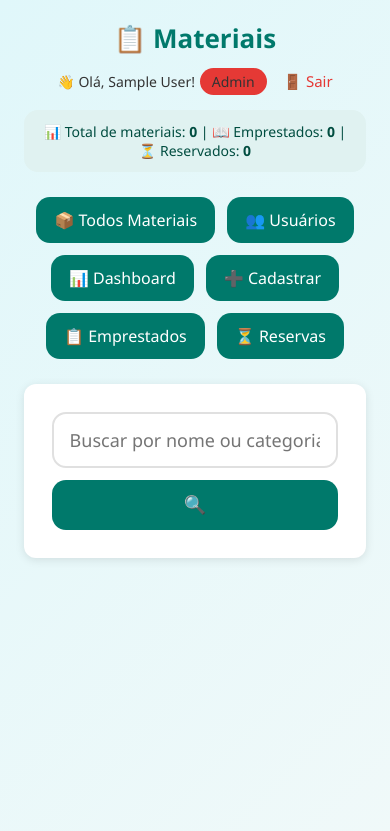
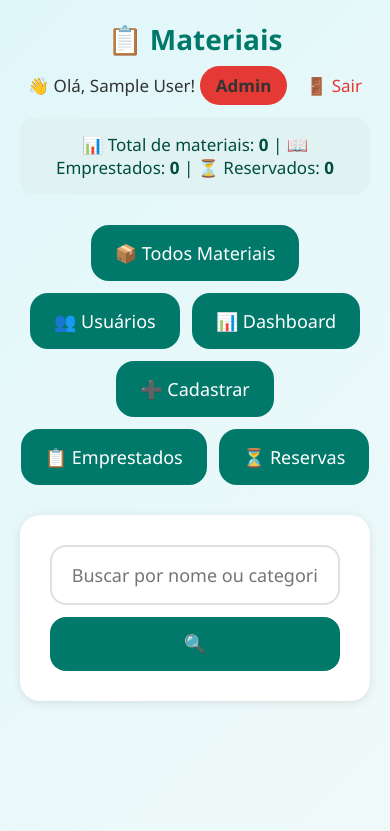
Before and after one commit to julio-aurelio/Gest-o-de-material, a Flask app: page / in a window 390 px wide. Shown: the top 831 px of the page. Run offline with Flask 3, Linux system fonts and the light colour scheme; the visitor is signed in with stand-in values (Sample User, id 1); data that the repository does not hold is empty.

Commit message:
mudanças nos botões para celular

```diff
--- a/static/style.css
+++ b/static/style.css
@@ -47,30 +47,30 @@ html, body {
 
 /* ==================== TÍTULOS ==================== */
 h1 {
-    font-size: 32px;
-    margin-bottom: 20px;
+    font-size: 36px;
+    margin-bottom: 25px;
     text-align: center;
     color: var(--primary);
 }
 
 h2 {
     color: var(--primary);
-    margin-bottom: 15px;
-    font-size: 28px;
+    margin-bottom: 18px;
+    font-size: 32px;
 }
 
 h3 {
     color: var(--primary);
-    margin-bottom: 10px;
-    font-size: 24px;
+    margin-bottom: 12px;
+    font-size: 28px;
 }
 
 /* ==================== NAVEGAÇÃO ==================== */
 nav {
     display: flex;
     justify-content: center;
-    margin-bottom: 30px;
-    gap: 12px;
+    margin-bottom: 35px;
+    gap: 15px;
     flex-wrap: wrap;
 }
 
@@ -78,9 +78,10 @@ nav a {
     background: var(--primary);
     color: var(--white);
     text-decoration: none;
-    padding: 12px 24px;
-    border-radius: var(--radius);
-    font-size: 16px;
+    padding: 16px 28px;
+    border-radius: 16px;
+    font-size: 20px;
+    font-weight: 500;
     transition: var(--transition);
 }
 
@@ -128,20 +130,20 @@ nav a:hover {
 }
 
 .btn-small {
-    padding: 6px 14px;
-    font-size: 14px;
+    padding: 10px 20px;
+    font-size: 16px;
 }
 
 /* ==================== FORMULÁRIOS ==================== */
 form {
     display: flex;
     flex-direction: column;
-    gap: 15px;
-    max-width: 500px;
+    gap: 20px;
+    max-width: 550px;
     margin: 0 auto;
     background: var(--white);
-    padding: 30px;
-    border-radius: var(--radius);
+    padding: 35px;
+    border-radius: 20px;
     box-shadow: var(--shadow);
 }
 
@@ -152,10 +154,10 @@ input[type="number"],
 input[type="date"],
 select,
 textarea {
-    font-size: 18px;
-    padding: 14px 16px;
+    font-size: 20px;
+    padding: 18px 20px;
     border: 2px solid #e0e0e0;
-    border-radius: var(--radius);
+    border-radius: 16px;
     width: 100%;
     font-family: inherit;
     transition: var(--transition);
@@ -178,28 +180,28 @@ label {
     font-weight: 600;
     margin-bottom: -8px;
     color: var(--primary-dark);
-    font-size: 16px;
+    font-size: 18px;
 }
 
 textarea {
     resize: vertical;
-    min-height: 100px;
+    min-height: 120px;
 }
 
 /* ==================== LISTA DE MATERIAIS (GRID) ==================== */
 ul {
     list-style: none;
     display: grid;
-    grid-template-columns: repeat(auto-fill, minmax(340px, 1fr));
-    gap: 25px;
+    grid-template-columns: repeat(auto-fill, minmax(360px, 1fr));
+    gap: 28px;
     padding: 0;
 }
 
 /* Cartão de materiais */
 li {
     background: var(--white);
-    padding: 25px;
-    border-radius: var(--radius);
+    padding: 28px;
+    border-radius: 20px;
     box-shadow: var(--shadow);
     display: flex;
     flex-direction: column;
@@ -233,19 +235,19 @@ li p {
 .badge-admin {
     background: var(--danger);
     color: var(--white);
-    padding: 6px 14px;
-    border-radius: 20px;
-    font-size: 14px;
-    font-weight: 500;
+    padding: 8px 16px;
+    border-radius: 25px;
+    font-size: 16px;
+    font-weight: 600;
 }
 
 .badge-professor {
     background: var(--success);
     color: var(--white);
-    padding: 6px 14px;
-    border-radius: 20px;
-    font-size: 14px;
-    font-weight: 500;
+    padding: 8px 16px;
+    border-radius: 25px;
+    font-size: 16px;
+    font-weight: 600;
 }
 
 span.emprestado, span.reservado {
@@ -253,39 +255,39 @@ span.emprestado, span.reservado {
     font-weight: bold;
     margin-bottom: 12px;
     display: block;
-    font-size: 16px;
+    font-size: 18px;
 }
 
 span.indisponivel {
     color: var(--danger);
     font-weight: bold;
-    margin-bottom: 10px;
+    margin-bottom: 12px;
     display: inline-block;
-    padding: 12px 20px;
+    padding: 14px 24px;
     background: #ffebee;
-    border-radius: var(--radius-sm);
-    font-size: 15px;
+    border-radius: 16px;
+    font-size: 17px;
 }
 
 /* ==================== BARRA DE PESQUISA ==================== */
 #search-form {
     display: flex;
     justify-content: center;
-    gap: 10px;
-    margin-bottom: 30px;
+    gap: 12px;
+    margin-bottom: 35px;
     position: relative;
     width: 100%;
-    max-width: 600px;
+    max-width: 650px;
     margin-left: auto;
     margin-right: auto;
 }
 
 #search-form input[type="text"] {
     flex: 1;
-    padding: 14px 18px;
-    font-size: 18px;
+    padding: 16px 22px;
+    font-size: 20px;
     border: 2px solid #e0e0e0;
-    border-radius: var(--radius);
+    border-radius: 16px;
 }
 
 #search-form input[type="text"]:focus {
@@ -293,14 +295,15 @@ span.indisponivel {
 }
 
 #search-form input[type="submit"] {
-    padding: 14px 26px;
-    font-size: 18px;
+    padding: 16px 30px;
+    font-size: 20px;
     border: none;
-    border-radius: var(--radius);
+    border-radius: 16px;
     background-color: var(--primary);
     color: var(--white);
     cursor: pointer;
     transition: var(--transition);
+    font-weight: 600;
 }
 
 #search-form input[type="submit"]:hover {
@@ -502,23 +506,24 @@ span.indisponivel {
     display: flex;
     justify-content: space-between;
     align-items: center;
-    margin-bottom: 10px;
+    margin-bottom: 15px;
     flex-wrap: wrap;
 }
 
 .user-info {
     text-align: right;
-    font-size: 16px;
+    font-size: 18px;
 }
 
 .user-info span {
-    margin-left: 10px;
+    margin-left: 12px;
 }
 
 .logout-link {
     color: var(--danger);
     text-decoration: none;
-    margin-left: 15px;
+    margin-left: 18px;
+    font-size: 18px;
 }
 
 .logout-link:hover {
@@ -555,13 +560,13 @@ span.indisponivel {
     display: flex;
     justify-content: space-between;
     align-items: center;
-    margin-bottom: 15px;
+    margin-bottom: 18px;
     flex-wrap: wrap;
 }
 
 .page-header h1 {
     margin-bottom: 0;
-    font-size: 34px;
+    font-size: 38px;
 }
 
 .user-welcome {
@@ -569,15 +574,15 @@ span.indisponivel {
 }
 
 .user-welcome span {
-    font-size: 16px;
+    font-size: 18px;
     color: var(--dark);
 }
 
 .logout-link {
-    margin-left: 15px;
+    margin-left: 18px;
     color: var(--danger);
     text-decoration: none;
-    font-size: 16px;
+    font-size: 18px;
 }
 
 .logout-link:hover {
@@ -587,48 +592,48 @@ span.indisponivel {
 /* ==================== STATS BAR ==================== */
 .stats-bar {
     text-align: center;
-    padding: 14px;
+    padding: 16px;
     background: var(--primary-light);
-    border-radius: var(--radius);
-    margin-bottom: 25px;
-    font-size: 16px;
+    border-radius: 16px;
+    margin-bottom: 30px;
+    font-size: 18px;
     color: var(--primary-dark);
 }
 
 .stats-bar strong {
-    font-weight: 600;
+    font-weight: 700;
 }
 
 /* ==================== HORÁRIOS DISPONÍVEIS ==================== */
 .horarios-container {
-    margin: 12px 0;
+    margin: 15px 0;
     width: 100%;
 }
 
 .horario-turno {
-    margin-top: 12px;
-    font-size: 15px;
+    margin-top: 15px;
+    font-size: 17px;
 }
 
 .horario-turno strong {
     color: var(--primary);
     display: block;
-    margin-bottom: 8px;
-    font-size: 16px;
+    margin-bottom: 10px;
+    font-size: 18px;
 }
 
 .horario-lista {
     display: flex;
     flex-wrap: wrap;
-    gap: 8px;
-    margin-top: 5px;
+    gap: 10px;
+    margin-top: 8px;
 }
 
 .horario-item {
     background: var(--primary-light);
-    padding: 6px 12px;
-    border-radius: 20px;
-    font-size: 13px;
+    padding: 8px 14px;
+    border-radius: 25px;
+    font-size: 15px;
     color: var(--primary-dark);
 }
 
@@ -646,89 +651,89 @@ span.indisponivel {
 /* ==================== QUANTIDADE POR TURNO ==================== */
 .quantidade-turno {
     background: #e8f5e9;
-    padding: 12px 15px;
-    border-radius: var(--radius-sm);
-    margin: 12px 0;
+    padding: 15px 18px;
+    border-radius: 16px;
+    margin: 15px 0;
 }
 
 .quantidade-turno p {
-    margin: 6px 0;
-    font-size: 15px;
+    margin: 8px 0;
+    font-size: 17px;
     font-weight: 500;
     color: #2e7d32;
 }
 
-/* ==================== RESPONSIVIDADE CELULAR (FONTES GIGANTES) ==================== */
+/* ==================== RESPONSIVIDADE CELULAR (TUDO GIGANTE) ==================== */
 @media (max-width: 768px) {
     .container {
-        width: 92%;
+        width: 94%;
         padding: 8px;
         margin: 12px auto;
     }
 
-    /* FONTES GIGANTES NO CELULAR */
+    /* FONTES GIGANTES */
     body {
         font-size: 18px;
     }
 
     h1 {
-        font-size: 32px;
-        margin-bottom: 20px;
+        font-size: 34px;
+        margin-bottom: 22px;
     }
 
     h2 {
-        font-size: 28px;
+        font-size: 30px;
     }
 
     h3 {
-        font-size: 24px;
+        font-size: 26px;
     }
 
-    /* NAVEGAÇÃO GIGANTE NO CELULAR */
+    /* NAVEGAÇÃO GIGANTE */
     nav {
         gap: 12px;
-        margin-bottom: 25px;
-        flex-direction: row;
-        flex-wrap: wrap;
+        margin-bottom: 30px;
     }
 
     nav a {
-        padding: 14px 22px;
-        font-size: 18px;
-        border-radius: 14px;
+        padding: 18px 28px;
+        font-size: 20px;
+        border-radius: 18px;
     }
 
-    /* CARDS 2 POR 2 NO CELULAR */
+    /* CARDS 2 POR 2 */
     ul {
         grid-template-columns: repeat(2, 1fr);
-        gap: 16px;
+        gap: 18px;
     }
 
     li {
-        padding: 20px;
+        padding: 22px;
+        border-radius: 18px;
     }
 
     li h3 {
-        font-size: 20px;
+        font-size: 22px;
+        margin-bottom: 12px;
+    }
+
+    li p {
+        font-size: 16px;
         margin-bottom: 10px;
     }
 
-    li p {
-        font-size: 15px;
-        margin-bottom: 8px;
+    /* BOTÕES GIGANTES */
+    .btn, button[type="submit"] {
+        padding: 16px 28px;
+        font-size: 18px;
+        border-radius: 16px;
     }
 
-    /* BOTÕES GIGANTES NO CELULAR */
-    .btn, button[type="submit"] {
-        padding: 14px 24px;
-        font-size: 16px;
-        border-radius: 14px;
-    }
-
-    /* FORMULÁRIOS COM FONTES GRANDES */
+    /* FORMULÁRIOS GIGANTES */
     form {
-        padding: 28px;
-        gap: 18px;
+        padding: 30px;
+        gap: 22px;
+        border-radius: 20px;
     }
 
     input[type="text"],
@@ -738,33 +743,32 @@ span.indisponivel {
     input[type="date"],
     select,
     textarea {
-        padding: 16px;
-        font-size: 18px;
-        border-radius: 14px;
+        padding: 18px 20px;
+        font-size: 20px;
+        border-radius: 16px;
     }
 
     label {
-        font-size: 16px;
-        margin-bottom: -5px;
+        font-size: 18px;
     }
 
     /* STATS BAR */
     .stats-bar {
-        font-size: 16px;
-        padding: 14px;
-        border-radius: 14px;
+        font-size: 17px;
+        padding: 16px;
+        border-radius: 16px;
     }
 
     /* HEADER */
     .page-header {
         flex-direction: column;
         text-align: center;
-        margin-bottom: 18px;
+        margin-bottom: 20px;
     }
 
     .page-header h1 {
-        font-size: 30px;
-        margin-bottom: 12px;
+        font-size: 32px;
+        margin-bottom: 15px;
     }
 
     .user-welcome {
@@ -772,143 +776,120 @@ span.indisponivel {
     }
 
     .user-welcome span {
-        font-size: 16px;
+        font-size: 17px;
     }
 
     .badge-admin, .badge-professor {
-        padding: 6px 14px;
-        font-size: 14px;
-        border-radius: 25px;
+        padding: 8px 16px;
+        font-size: 15px;
     }
 
     .logout-link {
-        font-size: 15px;
-        margin-left: 12px;
+        font-size: 17px;
+        margin-left: 14px;
     }
 
     /* DASHBOARD */
     .dashboard-stats {
         grid-template-columns: repeat(2, 1fr);
-        gap: 16px;
-        margin-bottom: 25px;
+        gap: 18px;
+        margin-bottom: 30px;
     }
 
     .stat-card {
-        padding: 20px;
-        border-radius: 14px;
+        padding: 22px;
+        border-radius: 18px;
     }
 
     .stat-number {
-        font-size: 32px;
+        font-size: 34px;
     }
 
     .stat-label {
-        font-size: 14px;
+        font-size: 15px;
     }
 
     .dashboard-section {
-        padding: 20px;
-        border-radius: 14px;
-        margin-bottom: 20px;
+        padding: 22px;
+        border-radius: 18px;
     }
 
     .dashboard-section h2 {
-        font-size: 22px;
-        margin-bottom: 16px;
+        font-size: 24px;
     }
 
     /* TABELAS */
-    .user-table {
-        display: block;
-        overflow-x: auto;
-        white-space: nowrap;
-        border-radius: 14px;
-    }
-
     .user-table th, .user-table td {
         padding: 14px;
-        font-size: 14px;
+        font-size: 15px;
     }
 
     .user-table th {
-        font-size: 15px;
+        font-size: 16px;
     }
 
     /* INFO BOX */
     .info-box {
-        padding: 22px;
-        border-radius: 14px;
+        padding: 24px;
+        border-radius: 18px;
     }
 
     .info-box h3 {
-        font-size: 22px;
+        font-size: 24px;
     }
 
     .info-box p {
-        font-size: 16px;
+        font-size: 17px;
     }
 
     .disponibilidade-box {
-        padding: 16px;
-        font-size: 16px;
+        padding: 18px;
+        font-size: 17px;
     }
 
-    /* HORÁRIOS */
-    .horario-item {
-        font-size: 13px;
-        padding: 6px 12px;
+    /* BARRA DE PESQUISA */
+    #search-form {
+        gap: 12px;
+        margin-bottom: 30px;
     }
 
-    .quantidade-turno p {
-        font-size: 15px;
+    #search-form input[type="text"] {
+        font-size: 18px;
+        padding: 16px 20px;
+        border-radius: 16px;
+    }
+
+    #search-form input[type="submit"] {
+        padding: 16px 28px;
+        font-size: 18px;
+        border-radius: 16px;
+    }
+
+    #suggestions li {
+        padding: 16px 20px;
+        font-size: 17px;
+    }
+
+    /* FLASH MESSAGES */
+    .flash {
+        font-size: 17px;
+        padding: 16px 26px;
+        border-radius: 16px;
     }
 
     /* LOGIN/CADASTRO */
     .login-container, .cadastro-container {
-        margin: 40px auto;
-        padding: 35px;
-        width: 90%;
-        border-radius: 18px;
+        padding: 40px;
+        border-radius: 22px;
+        width: 92%;
     }
 
     .login-header h1, .cadastro-header h1 {
-        font-size: 32px;
+        font-size: 34px;
     }
 
     .login-header p, .cadastro-header p {
-        font-size: 16px;
-    }
-
-    /* BARRA DE PESQUISA */
-    #search-form {
-        max-width: 100%;
-        gap: 12px;
-        margin-bottom: 25px;
-    }
-
-    #search-form input[type="text"] {
-        font-size: 18px;
-        padding: 14px 16px;
-        border-radius: 14px;
-    }
-
-    #search-form input[type="submit"] {
-        padding: 14px 24px;
-        font-size: 18px;
-        border-radius: 14px;
-    }
-
-    #suggestions li {
-        padding: 14px 18px;
-        font-size: 16px;
-    }
-
-    /* FLASH MESSAGES */
-    .flash {
-        font-size: 15px;
-        padding: 14px 24px;
-        width: 90%;
-        border-radius: 14px;
+        font-size: 17px;
     }
 }
 
@@ -916,66 +897,51 @@ span.indisponivel {
 @media (max-width: 480px) {
     ul {
         grid-template-columns: 1fr;
-        gap: 18px;
+        gap: 20px;
     }
 
     h1 {
+        font-size: 30px;
+    }
+
+    h2 {
+        font-size: 26px;
+    }
+
+    h3 {
+        font-size: 24px;
+    }
+
+    nav a {
+        padding: 16px 24px;
+        font-size: 18px;
+    }
+
+    .btn, button[type="submit"] {
+        padding: 14px 24px;
+        font-size: 17px;
+    }
+
+    input[type="text"],
+    input[type="email"],
+    input[type="password"],
+    input[type="number"],
+    input[type="date"],
+    select,
+    textarea {
+        padding: 16px 18px;
+        font-size: 18px;
+    }
+
+    .page-header h1 {
         font-size: 28px;
     }
 
-    h2 {
-        font-size: 24px;
-    }
-
-    h3 {
-        font-size: 22px;
-    }
-
-    nav a {
-        padding: 12px 18px;
-        font-size: 16px;
-    }
-
-    .btn, button[type="submit"] {
-        padding: 12px 20px;
-        font-size: 15px;
-    }
-
-    .stats-bar {
-        font-size: 14px;
-        padding: 12px;
+    li h3 {
+        font-size: 20px;
     }
 
     .dashboard-stats {
         grid-template-columns: 1fr;
     }
-
-    .stat-number {
-        font-size: 28px;
-    }
-
-    .page-header h1 {
-        font-size: 26px;
-    }
-
-    li h3 {
-        font-size: 18px;
-    }
-
-    li p {
-        font-size: 14px;
-    }
-
-    .user-welcome span {
-        font-size: 14px;
-    }
-
-    .badge-admin, .badge-professor {
-        padding: 4px 12px;
-        font-size: 12px;
-    }
-
-    .login-header h1, .cadastro-header h1 {
-        font-size: 28px;
-    }
 }
```
Also changed, not shown: other parts of static/style.css (+56 -54 lines).
